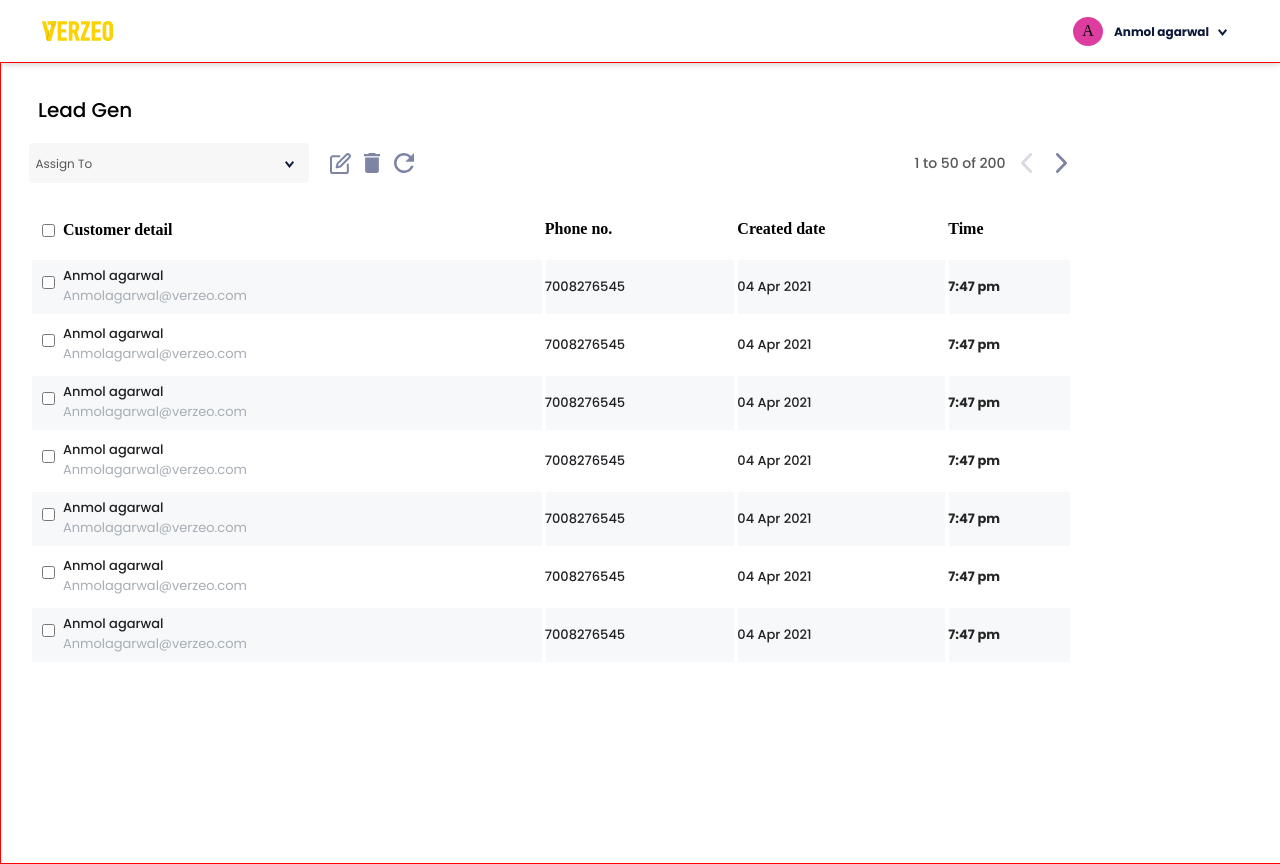
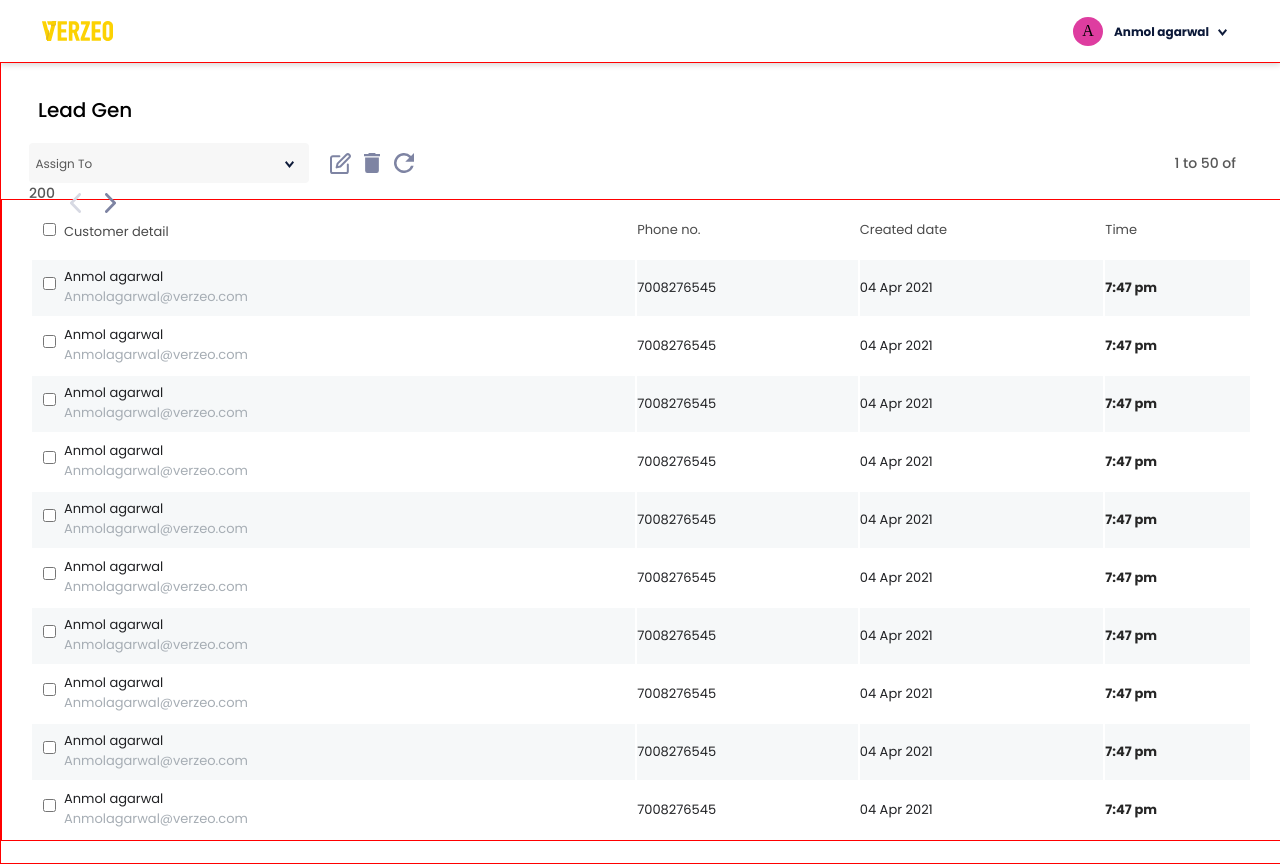
Before and after one commit to RajeshKushwaha1/verzeoui1, a React (Create React App) app: page / in a window 1280 px wide. Built offline with nearby package versions, Linux system fonts and the light colour scheme.

Commit message:
correct ui

```diff
--- a/src/Components/LeadGen/Table.jsx
+++ b/src/Components/LeadGen/Table.jsx
@@ -11,6 +11,7 @@ import Popup from "../LeadGen/PopUp";
 const TableMainDiv = styled.div`
   width: 100%;
   height: 100vh;
+  overflow-y: hidden;
   border: 1px solid red;
 `;
 
@@ -78,7 +79,7 @@ const ImgRefres = styled.img`
 const OneToFifty = styled.span`
   width: 91px;
   height: 20px;
-  margin-left: 620px;
+  margin-left: 880px;
   font-size: 14px;
   font-style: normal;
   font-weight: 500;
@@ -99,24 +100,41 @@ const ImgRightArrow = styled.img`
 `;
 
 const Tables = styled.table`
-  width: 1044px;
+  /* width: 98.25%; */
+  width: 100%;
   height: auto;
-  margin-left: 28px;
+  padding-left: 28px;
+  padding-right: 28px;
+  /* margin-left: 28px; */
   margin-top: 1rem;
   opacity: 1;
+
+  border: 1px solid red;
 `;
 
 const TheadTh = styled.thead`
-  width: 1044px;
+  width: 90%;
   height: 56px;
-  border: 1px solid black;
+  margin-left: 28px;
+  /* border: 1px solid red; */
+  /* background-color: red; */
 `;
 
 const TrTh = styled.tr`
-  width: 1044px;
+  width: 90%;
   height: 56px;
+  margin-left: 28px;
   text-align: left;
-  border: 1px solid black;
+  border: 1px solid red !important;
+  th {
+    font-size: 13px;
+    font-weight: normal;
+    font-style: normal;
+    font-family: Poppins;
+    letter-spacing: 0px;
+    color: #4a4a4a;
+    opacity: 1;
+  }
 `;
 
 const Tbody = styled.tbody`
@@ -125,16 +143,14 @@ const Tbody = styled.tbody`
   border: 1px solid black;
 `;
 const Tr = styled.tr`
-  width: 1044px;
   height: 56px;
-  border: 1px solid yellow;
   &:nth-child(odd) {
     background: #f6f8f9 0% 0% no-repeat padding-box;
   }
 `;
 
 const TdTbody = styled.td`
-  font-weight: 500;
+  font-weight: normal;
   font-size: 13px;
   font-style: normal;
   font-family: Poppins;
@@ -143,10 +159,6 @@ const TdTbody = styled.td`
   opacity: 1;
   text-align: left;
 `;
-
-// tr:nth-child(even) {
-//     background-color: #dddddd;
-//   }
 
 const TdTbodyTime = styled.td`
   font-weight: bold;
@@ -197,7 +209,6 @@ const UlDropDown = styled.div`
   box-shadow: 0px 3px 6px #00000029;
   border-radius: 6px;
   z-index: 6;
-
 `;
 
 const LiDropDownMainDiv1 = styled.div`
@@ -246,6 +257,30 @@ const Table = () => {
   const [activeBtn, setActiveBtn] = useState("first_btn");
 
   const DataList = [
+    {
+      id: 1,
+      CustomerDetail: "Anmol agarwal",
+      Email: "Anmolagarwal@verzeo.com",
+      PhoneNo: "7008276545",
+      CreateDate: "04 Apr 2021",
+      Time: "7:47 pm",
+    },
+    {
+      id: 1,
+      CustomerDetail: "Anmol agarwal",
+      Email: "Anmolagarwal@verzeo.com",
+      PhoneNo: "7008276545",
+      CreateDate: "04 Apr 2021",
+      Time: "7:47 pm",
+    },
+    {
+      id: 1,
+      CustomerDetail: "Anmol agarwal",
+      Email: "Anmolagarwal@verzeo.com",
+      PhoneNo: "7008276545",
+      CreateDate: "04 Apr 2021",
+      Time: "7:47 pm",
+    },
     {
       id: 1,
       CustomerDetail: "Anmol agarwal",
```
